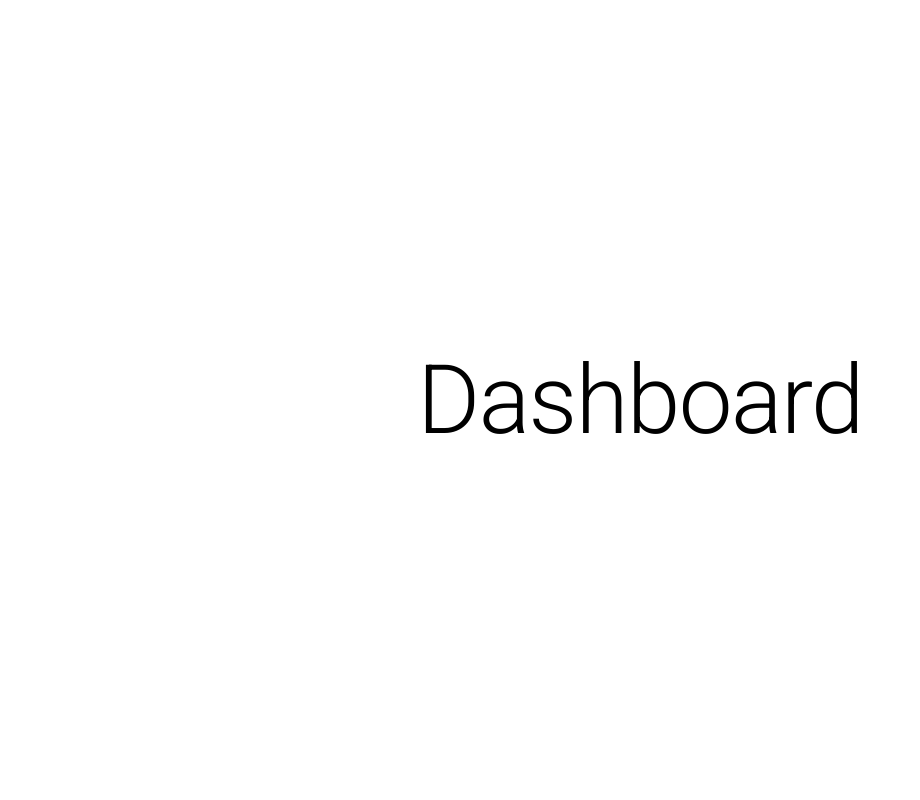
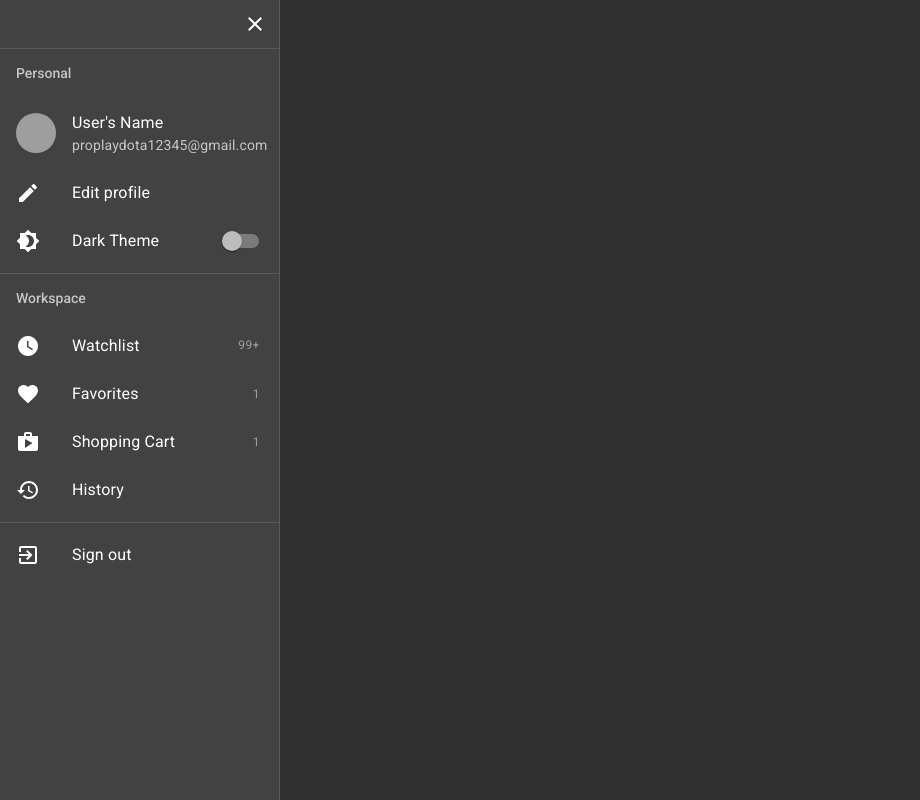
Before and after one commit to Az3r/webnc-frontend, a Next.js app: page /dashboard in a window 1280 px wide. Shown: the whole page, without its empty margins (0-920 px from the left). Built offline with nearby package versions, Linux system fonts and the light colour scheme; grey boxes are pictures that could not be loaded.

Commit message:
feat: dashboard drawer layout

```diff
--- a/pages/_app.jsx
+++ b/pages/_app.jsx
@@ -1,7 +1,7 @@
 import React from 'react'
 import PropTypes from 'prop-types'
 import { ThemeProvider } from '@material-ui/core'
-import { light } from '@/app.theme'
+import { dark, light } from '@/app.theme'
 import dynamic from 'next/dynamic'
 import SnackBarProvider from '@/components/snackbar'
 import '@/app.css'
@@ -9,7 +9,7 @@ import '@/app.css'
 const DynamicPageLoading = dynamic(() => import('@/components/page-loading'))
 export default function MainApp({ Component, pageProps }) {
   return (
-    <ThemeProvider theme={light}>
+    <ThemeProvider theme={dark}>
       <DynamicPageLoading />
       <SnackBarProvider>
         <Component {...pageProps} />
--- a/pages/dashboard.jsx
+++ b/pages/dashboard.jsx
@@ -1,16 +1,15 @@
-import { Box, Typography } from '@material-ui/core'
 import React from 'react'
+import Dashboard from '@/features/dashboard'
+import { name } from '@/utils/app'
+import Head from 'next/head'
 
 export default function DashboardPage() {
   return (
-    <Box
-      display="flex"
-      alignItems="center"
-      justifyContent="center"
-      width="100%"
-      height="100vh"
-    >
-      <Typography variant="h1">Dashboard</Typography>
-    </Box>
+    <>
+      <Head>
+        <title>Dashboard | {name}</title>
+      </Head>
+      <Dashboard />
+    </>
   )
 }
--- a/src/features/auth/index.jsx
+++ b/src/features/auth/index.jsx
@@ -39,6 +39,7 @@ function AuthPage({ type, classes, email }) {
   }
 
   return (
+    <main>
       <AuthContext.Provider
         value={{
           next: (i = 1) => setStep((prev) => prev + i),
@@ -94,6 +95,7 @@ function AuthPage({ type, classes, email }) {
           </Card>
         </div>
       </AuthContext.Provider>
+    </main>
   )
 }
 
--- /dev/null
+++ b/src/features/dashboard/dashboard.style.js
@@ -0,0 +1,10 @@
+import { makeStyles } from '@material-ui/core'
+
+export default makeStyles({
+  root: {
+    width: '100%',
+    height: '100vh',
+    display: 'flex',
+    position: 'relative'
+  }
+})
--- /dev/null
+++ b/src/features/dashboard/drawer.component.jsx
@@ -0,0 +1,137 @@
+import React from 'react'
+import {
+  Avatar,
+  Box,
+  CardHeader,
+  Divider,
+  Drawer,
+  IconButton,
+  List,
+  ListItem,
+  ListItemAvatar,
+  ListItemIcon,
+  ListItemSecondaryAction,
+  ListItemText,
+  ListSubheader,
+  Switch,
+  Typography
+} from '@material-ui/core'
+import {
+  Brightness4,
+  Close,
+  Create,
+  ExitToApp,
+  Favorite,
+  History,
+  Inbox,
+  Mail,
+  Shop,
+  WatchLater
+} from '@material-ui/icons'
+import useStyles from './drawer.styles'
+
+const DrawerContext = React.createContext({})
+export default function DashboardDrawer() {
+  const styles = useStyles()
+  return (
+    <nav>
+      <DrawerContext.Provider>
+        <Drawer
+          open={true}
+          variant="persistent"
+          className={styles.root}
+          classes={{ paper: styles.root }}
+        >
+          <Box marginLeft="auto">
+            <IconButton>
+              <Close />
+            </IconButton>
+          </Box>
+          <Divider />
+          <List subheader={<ListSubheader>Personal</ListSubheader>}>
+            <ListItem>
+              <ListItemAvatar
+                title="User's Name"
+                subheader="proplaydota12345@gmail.com"
+              >
+                <Avatar src="https://picsum.photos/64" />
+              </ListItemAvatar>
+              <ListItemText
+                primary="User's Name"
+                secondary="proplaydota12345@gmail.com"
+              />
+            </ListItem>
+            <ListItem button>
+              <ListItemIcon>
+                <Create />
+              </ListItemIcon>
+              <ListItemText primary="Edit profile" />
+            </ListItem>
+            <ListItem>
+              <ListItemIcon>
+                <Brightness4 />
+              </ListItemIcon>
+              <ListItemText primary="Dark Theme" />
+              <ListItemSecondaryAction>
+                <Switch edge="end" />
+              </ListItemSecondaryAction>
+            </ListItem>
+          </List>
+          <Divider />
+          <List subheader={<ListSubheader>Workspace</ListSubheader>}>
+            <ListItem button>
+              <ListItemIcon>
+                <WatchLater />
+              </ListItemIcon>
+              <ListItemText primary="Watchlist" />
+              <Typography className={styles.number} variant="caption">
+                99+
+              </Typography>
+            </ListItem>
+            <ListItem button>
+              <ListItemIcon>
+                <Favorite />
+              </ListItemIcon>
+              <ListItemText primary="Favorites" />
+              <ListItemSecondaryAction>
+                <Typography className={styles.number} variant="caption">
+                  1
+                </Typography>
+              </ListItemSecondaryAction>
+            </ListItem>
+            <ListItem button>
+              <ListItemIcon>
+                <Shop />
+              </ListItemIcon>
+              <ListItemText primary="Shopping Cart" />
+              <ListItemSecondaryAction>
+                <Typography className={styles.number} variant="caption">
+                  1
+                </Typography>
+              </ListItemSecondaryAction>
+            </ListItem>
+            <ListItem button>
+              <ListItemIcon>
+                <History />
+              </ListItemIcon>
+              <ListItemText primary="History" />
+            </ListItem>
+          </List>
+          <Divider />
+          <List>
+            <ListItem button>
+              <ListItemIcon>
+                <ExitToApp />
+              </ListItemIcon>
+              <ListItemText primary="Sign out" />
+            </ListItem>
+          </List>
+        </Drawer>
+      </DrawerContext.Provider>
+    </nav>
+  )
+}
+
+export function useDrawer() {
+  return React.useContext(DrawerContext)
+}
--- /dev/null
+++ b/src/features/dashboard/drawer.styles.js
@@ -0,0 +1,12 @@
+import { fade, makeStyles } from '@material-ui/core'
+
+export default makeStyles((theme) => ({
+  root: {
+    width: 280,
+    backgroundColor: theme.palette.background.paper
+  },
+  number: {
+    color: theme.palette.grey['500'],
+    padding: theme.spacing(0.4)
+  }
+}))
--- /dev/null
+++ b/src/features/dashboard/index.jsx
@@ -0,0 +1,15 @@
+import React from 'react'
+import PropTypes from 'prop-types'
+import { Box, Typography } from '@material-ui/core'
+import useStyles from './dashboard.style'
+import DashboardDrawer from './drawer.component'
+
+export default function Dashboard({ user }) {
+  const styles = useStyles()
+  return (
+    <main className={styles.root}>
+      <DashboardDrawer />
+      <Box flexGrow="1" bgcolor="#303030"></Box>
+    </main>
+  )
+}
--- a/src/features/home/index.jsx
+++ b/src/features/home/index.jsx
@@ -10,6 +10,7 @@ import DrawerProvider from '@/features/home/drawer.component'
 const AppBarProvider = dynamic(() => import('./appbar.component'))
 export default function HomePage({ courses }) {
   return (
+    <main>
       <DrawerProvider>
         <Head>
           <title>Urskyll - Online Courses, Catch Up To Modern Technology</title>
@@ -18,6 +19,7 @@ export default function HomePage({ courses }) {
         <Banner target="target" />
         <TopTrending courses={courses} />
       </DrawerProvider>
+    </main>
   )
 }
 
```
Also changed, not shown: src/features/dashboard/dashboard.context.js (added, +13 -0 lines). Lines whose indentation alone changed are shown as unchanged.
